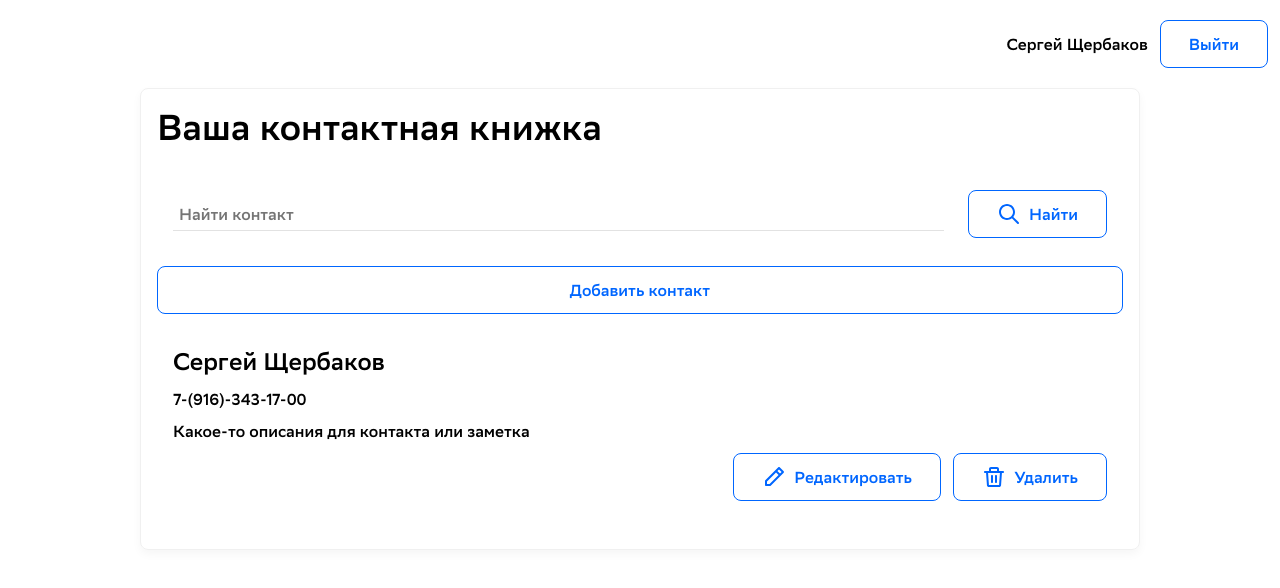
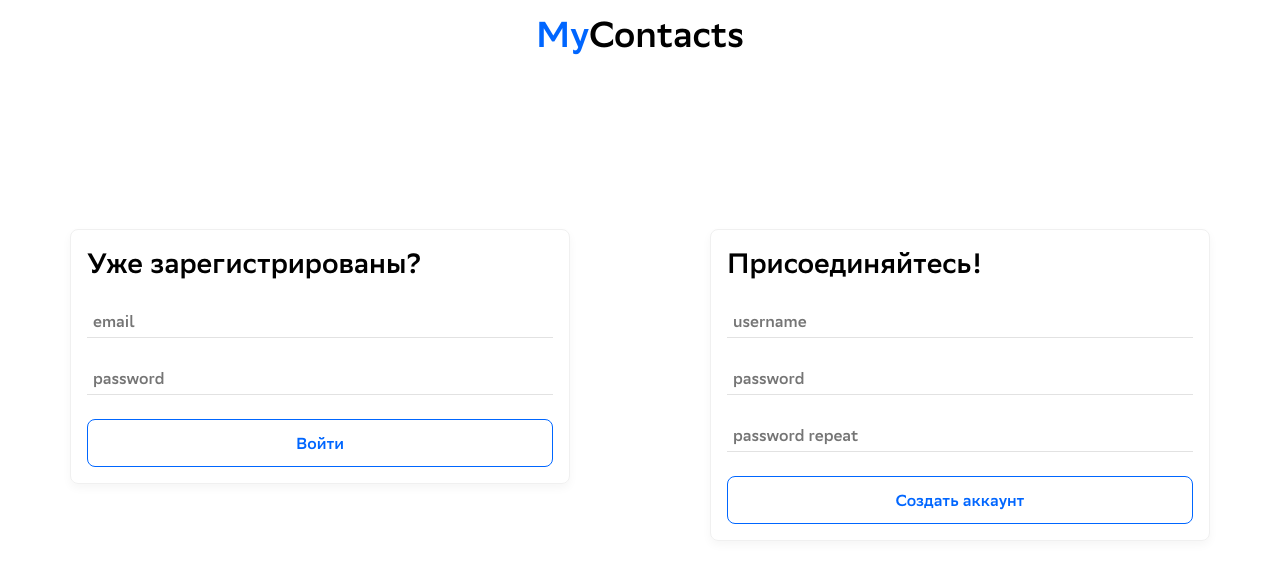
Before and after one commit to F4lkr4m/myContacts, a React (Create React App) app: page /sign in a window 1280 px wide. Shown: the top 588 px of the page. Built offline with nearby package versions, Linux system fonts and the light colour scheme.

Commit message:
Added router to app

```diff
--- a/package.json
+++ b/package.json
@@ -12,6 +12,7 @@
     "@types/react-dom": "^17.0.11",
     "react": "^17.0.2",
     "react-dom": "^17.0.2",
+    "react-router-dom": "^6.2.1",
     "react-scripts": "5.0.0",
     "redux": "^4.1.2",
     "typescript": "^4.5.5",
--- a/src/App.tsx
+++ b/src/App.tsx
@@ -1,10 +1,16 @@
 import React from 'react';
+import { Route, Routes } from 'react-router-dom';
 import './App.css';
+import { constants } from './Utils/Constants';
 import HomeView from './Views/HomeView/HomeView';
+import SignView from './Views/SignView/SignView';
 
 function App() {
   return (
-    <HomeView />
+    <Routes>
+      <Route path={constants.appPaths.sign} element={<SignView />} />
+      <Route path={constants.appPaths.home} element={<HomeView />} />
+    </Routes>
   );
 }
 
--- a/src/Store/ActionCreators/UserActionCreator.ts
+++ b/src/Store/ActionCreators/UserActionCreator.ts
@@ -1,4 +1,4 @@
-import { userActions } from "../Actions/User"
+import { userActions } from "../Actions/UserActions"
 
 interface userSignInPayload {
   username: string;
@@ -48,4 +48,4 @@ export const userLogOut = () => {
   return action;
 };
 
-export type actionType = userLogOutAction | userSignInAction | userSignUpAction;
+export type UserActionsTypes = userLogOutAction | userSignInAction | userSignUpAction;
--- /dev/null
+++ b/src/Utils/Constants.ts
@@ -0,0 +1,6 @@
+export const constants = {
+  appPaths: {
+    sign: '/sign',
+    home: '/',
+  }
+}
--- a/src/index.tsx
+++ b/src/index.tsx
@@ -3,10 +3,13 @@ import ReactDOM from 'react-dom';
 import './index.css';
 import App from './App';
 import reportWebVitals from './reportWebVitals';
+import { BrowserRouter } from 'react-router-dom';
 
 ReactDOM.render(
   <React.StrictMode>
-    <App />
+    <BrowserRouter>
+      <App />
+    </BrowserRouter>
   </React.StrictMode>,
   document.getElementById('root')
 );
```
Also changed, not shown: src/Store/Actions/ContactsActions.ts (deleted), 1 other file (tests, documents, lock files or other folders).
